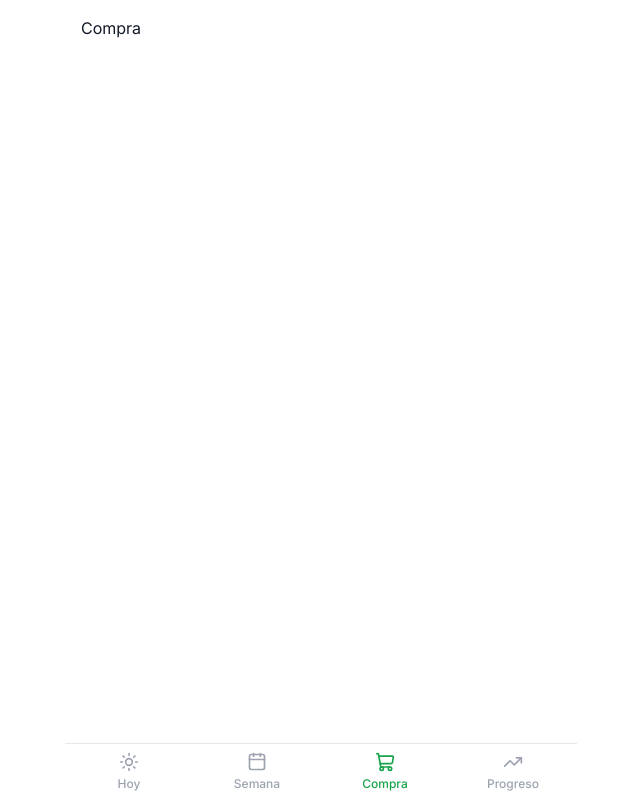
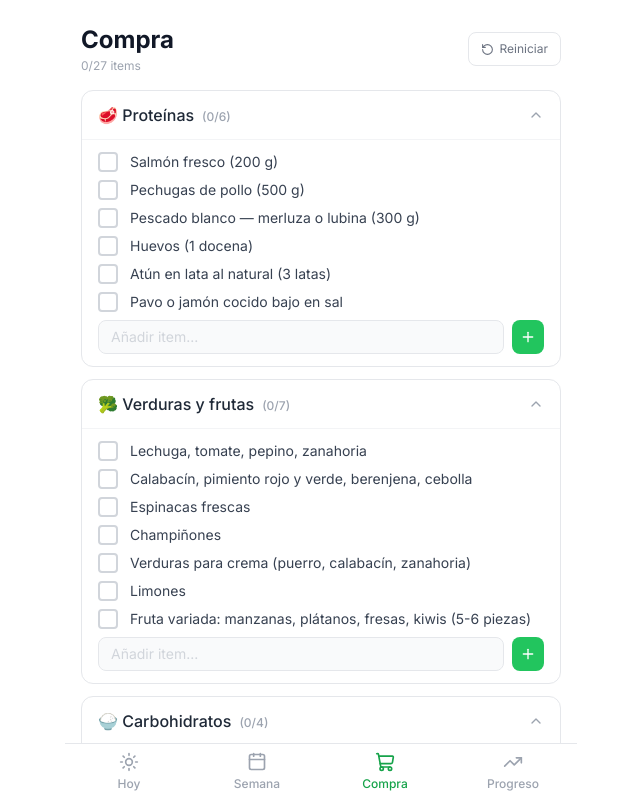
Before and after one commit to vmgarro-collab/antigravity, a React (Vite) app in the folder OperacionBikini/: page / in a window 1280 px wide. Both pictures are taken after a click on the button "Compra". Shown: the top 800 px of the page, without its empty margins (319-959 px from the left). Built offline with nearby package versions, Linux system fonts and the light colour scheme.

Commit message:
feat(operacion-bikini): página Compra con categorías colapsables y items manuales

```diff
--- a/OperacionBikini/src/pages/Compra.tsx
+++ b/OperacionBikini/src/pages/Compra.tsx
@@ -1 +1,118 @@
-export default function Compra() { return <div className="p-4">Compra</div> }
+import { useState } from 'react'
+import { Plus, RotateCcw, ChevronDown, ChevronUp } from 'lucide-react'
+import { useAppContext } from '../context/AppContext'
+import Checkbox from '../components/shared/Checkbox'
+import type { ShoppingCategory } from '../types'
+
+const CATEGORIES: { id: ShoppingCategory; label: string; emoji: string }[] = [
+  { id: 'proteinas', label: 'Proteínas', emoji: '🥩' },
+  { id: 'verduras-frutas', label: 'Verduras y frutas', emoji: '🥦' },
+  { id: 'carbohidratos', label: 'Carbohidratos', emoji: '🍚' },
+  { id: 'lacteos-huevos', label: 'Lácteos y huevos', emoji: '🥛' },
+  { id: 'despensa', label: 'Despensa / otros', emoji: '🧴' },
+]
+
+export default function Compra() {
+  const { state, dispatch } = useAppContext()
+  const [collapsed, setCollapsed] = useState<Set<ShoppingCategory>>(new Set())
+  const [newItem, setNewItem] = useState<Record<ShoppingCategory, string>>({
+    proteinas: '', 'verduras-frutas': '', carbohidratos: '', 'lacteos-huevos': '', despensa: '',
+  })
+
+  const currentWeek = 1
+  const list = state.shoppingList.find(sl => sl.week === currentWeek)
+  const items = list?.items ?? []
+
+  const toggle = (id: ShoppingCategory) => {
+    setCollapsed(prev => {
+      const next = new Set(prev)
+      next.has(id) ? next.delete(id) : next.add(id)
+      return next
+    })
+  }
+
+  const addItem = (category: ShoppingCategory) => {
+    const name = newItem[category].trim()
+    if (!name) return
+    dispatch({ type: 'ADD_SHOPPING_ITEM', week: currentWeek, name, category })
+    setNewItem(prev => ({ ...prev, [category]: '' }))
+  }
+
+  const resetList = () => {
+    if (confirm('¿Reiniciar la lista? Se desmarcarán todos los items y se eliminarán los añadidos manualmente.')) {
+      dispatch({ type: 'RESET_SHOPPING', week: currentWeek })
+    }
+  }
+
+  const checkedCount = items.filter(i => i.checked).length
+
+  return (
+    <div className="p-4">
+      <div className="flex items-center justify-between pt-2 mb-4">
+        <div>
+          <h1 className="text-2xl font-bold text-gray-900 dark:text-gray-100">Compra</h1>
+          <p className="text-xs text-gray-400 mt-0.5">{checkedCount}/{items.length} items</p>
+        </div>
+        <button
+          onClick={resetList}
+          className="flex items-center gap-1.5 text-xs text-gray-500 hover:text-red-500 border border-gray-200 dark:border-gray-700 rounded-lg px-3 py-2 transition-colors"
+        >
+          <RotateCcw size={13} />
+          Reiniciar
+        </button>
+      </div>
+
+      <div className="space-y-3">
+        {CATEGORIES.map(({ id, label, emoji }) => {
+          const catItems = items.filter(i => i.category === id)
+          const isCollapsed = collapsed.has(id)
+          const catChecked = catItems.filter(i => i.checked).length
+
+          return (
+            <div key={id} className="rounded-xl border border-gray-200 dark:border-gray-800 bg-white dark:bg-gray-900 overflow-hidden">
+              <button
+                onClick={() => toggle(id)}
+                className="w-full flex items-center justify-between px-4 py-3 hover:bg-gray-50 dark:hover:bg-gray-800 transition-colors"
+              >
+                <span className="font-medium text-gray-800 dark:text-gray-200">
+                  {emoji} {label}
+                  <span className="ml-2 text-xs text-gray-400">({catChecked}/{catItems.length})</span>
+                </span>
+                {isCollapsed ? <ChevronDown size={16} className="text-gray-400" /> : <ChevronUp size={16} className="text-gray-400" />}
+              </button>
+
+              {!isCollapsed && (
+                <div className="px-4 pb-3 space-y-2 border-t border-gray-100 dark:border-gray-800 pt-3">
+                  {catItems.map(item => (
+                    <Checkbox
+                      key={item.id}
+                      checked={item.checked}
+                      onChange={() => dispatch({ type: 'TOGGLE_SHOPPING_ITEM', week: currentWeek, itemId: item.id })}
+                      label={item.name}
+                    />
+                  ))}
+                  <div className="flex gap-2 mt-3">
+                    <input
+                      type="text"
+                      value={newItem[id]}
+                      onChange={e => setNewItem(prev => ({ ...prev, [id]: e.target.value }))}
+                      onKeyDown={e => e.key === 'Enter' && addItem(id)}
+                      placeholder="Añadir item..."
+                      className="flex-1 text-sm px-3 py-1.5 rounded-lg border border-gray-200 dark:border-gray-700 bg-gray-50 dark:bg-gray-800 text-gray-900 dark:text-gray-100 focus:outline-none focus:ring-2 focus:ring-green-400 placeholder-gray-300 dark:placeholder-gray-600"
+                    />
+                    <button
+                      onClick={() => addItem(id)}
+                      className="p-2 rounded-lg bg-green-500 hover:bg-green-600 text-white transition-colors"
+                    >
+                      <Plus size={16} />
+                    </button>
+                  </div>
+                </div>
+              )}
+            </div>
+          )
+        })}
+      </div>
+    </div>
+  )
+}
```
